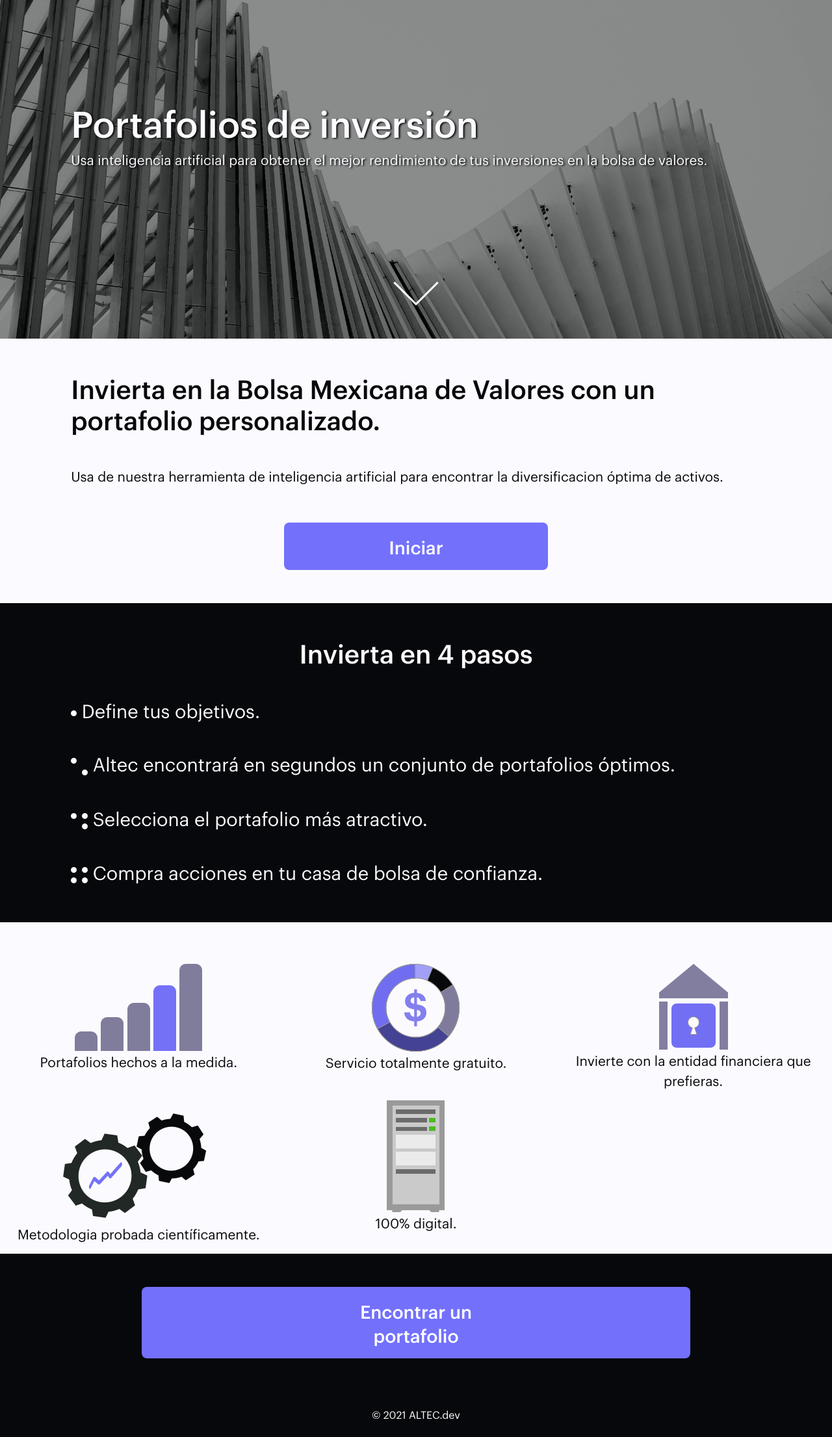
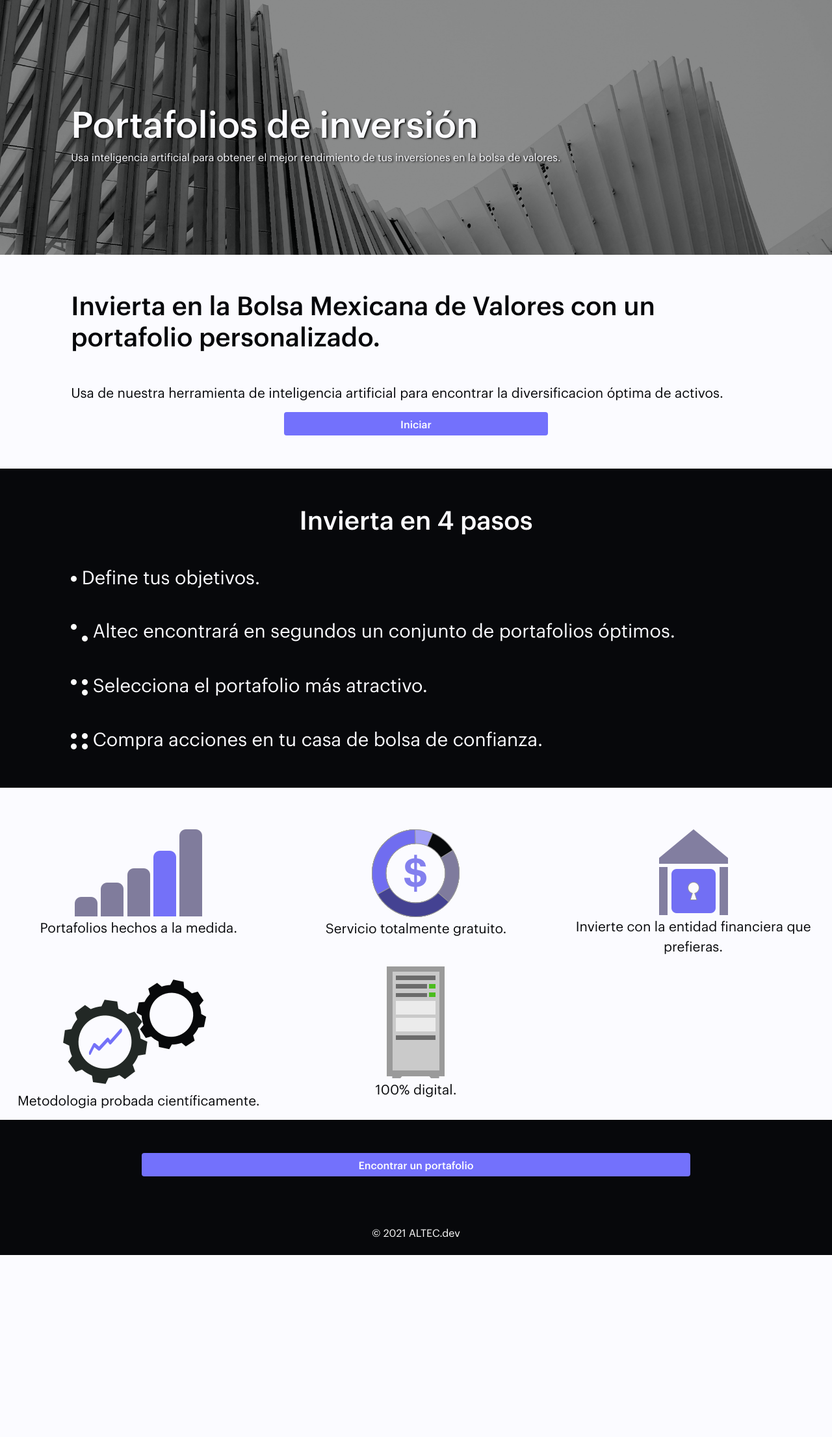
Before and after one commit to Alter93/portafolios-web, a Django app: template portfolios/templates/homepage.html in a window 1280 px wide. Shown: the part 61-2272 px from the top of the page at 65% size. After the commit the page ends 1992 px from the top, so only its background shows below. Run offline with Django 3.2, Linux system fonts and the light colour scheme; the template is opened without the code that fills it, so the values that code supplies are empty; some libraries are stand-ins or nearby versions.

Commit message:
arreglos

```diff
--- a/portfolios/static/style.css
+++ b/portfolios/static/style.css
@@ -123,7 +123,7 @@ p.home{
 
 .caracteristicas{
     padding-left: 1rem;
-    padding-right: 1rem;
+
 }
 
 footer {
@@ -153,14 +153,7 @@ p{
 }
 
 
-.btn-xl {
-    padding: 18px 28px;
-    font-size: 28px;
-    line-height: normal;
-    -webkit-border-radius: 8px;
-       -moz-border-radius: 8px;
-            border-radius: 8px;
-}
+
 
 .top{
     padding-top: 3rem;
--- a/portfolios/templates/homepage.html
+++ b/portfolios/templates/homepage.html
@@ -2,11 +2,7 @@
 {% load static %}
 {% block page_content %}
 <!-- Start Content -->
-{% if success %}
-<div class="alert alert-success">
-    {{ success }}
-</div>
-{% endif %}
+
 <div class="jumbotron-fluid title">
 
   <div class="row">
@@ -14,15 +10,20 @@
 
       </div>
       <div class="col-10">
+          {% if success %}
+          <div class="alert alert-success">
+              {{ success }}
+          </div>
+          <br>
+          <br>
+          {% endif %}
+
           <h1 class="display-4">Portafolios de inversión</h1>
-          <p class="home">Usa inteligencia artificial para obtener el mejor rendimiento de tus inversiones en la bolsa de valores.</p>
+          <p class="display-5">Usa inteligencia artificial para obtener el mejor rendimiento de tus inversiones en la bolsa de valores.      <br>
+              <br>      <br>
+                  <br></p>
       </div>
-  </div>
-  <div class="row text-center">
-      <div class="col-12 flecha">
 
-          <a href="#"><img src="{% static 'flecha.png' %}"></a>
-      </div>
   </div>
 </div>
 <div class="jumbotron-fluid light">
@@ -43,7 +44,7 @@
            <p class="home pasos">Usa de nuestra herramienta de inteligencia artificial para encontrar la diversificacion óptima de activos.</p>
        </div>
    </div>
-   <div class="row pasos">
+   <div class="row">
        <div class="col-4">
        </div>
        <div class="col-4">
@@ -124,11 +125,11 @@
 </div>
 <div class="jumbotron-fluid">
 
-  <div class="row">
+  <div class="row text-center">
       <div class="col-2">
       </div>
-      <div class="col-8">
-          <a class="btn btn-primary btn-xl btn-block" href="/buscar" role="button">Encontrar un <br> portafolio</a>
+      <div class="col-lg-8">
+          <a class="btn btn-primary btn-xl btn-block" href="/buscar" role="button">Encontrar un portafolio</a>
       </div>
   </div>
 
```
